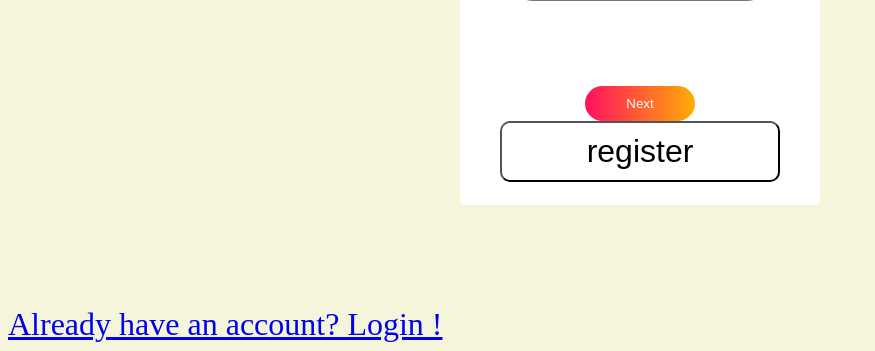
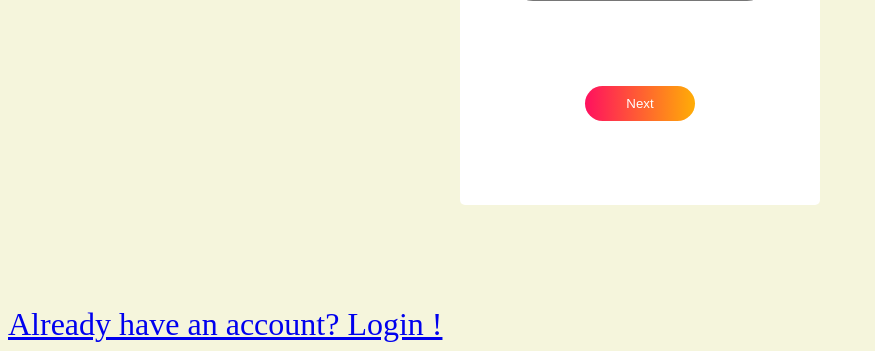
Before and after one commit to Zeotical/MMUsic-TC2L-03, a Flask app: page / in a window 1280 px wide. Shown: the part 496-847 px from the top of the page, without its empty margins (0-875 px from the left). Run offline with Flask 3, Linux system fonts and the light colour scheme.

Commit message:
Forms can be submitted pt 1

```diff
--- a/templates/index.html
+++ b/templates/index.html
@@ -5,15 +5,13 @@
 <div class="register">
   <form id="register_form" action="{{url_for("register")}}" method="post" >
     <h1>Register</h1>
-    <input type="text" name="username_register" placeholder="username" id="username_register"class="input-field" required autofocus>
+    <input type="text" name="username_register" placeholder="username" id="username_"class="input-field" required autofocus>
     <br>
     <input type="password" name="password_register" placeholder="password" id= "ps" class="input-field" required autofocus>
     <input type="image" src="https://www.svgrepo.com/show/453442/visibility-off.svg" onclick="see_ps();return false;" id="image" >
 
     <div class="btn-box">
       <button type="button" id="next">Next</button>
-      <input  type="submit"  value="register" class="btn-register"/>
-
     </div>
   </form>
 
@@ -27,10 +25,10 @@
       <button type="button" id="next2">Next</button>
     </div>
   </form>
-  <form id="form3" action="{{url_for("register")}}" method="post" onsubmit="submit()">
+  <form id="form3" action="{{url_for("register")}}" method="post" onsubmit="submitForm(event)">
     <h1>Music Genre Selection</h1>
-    <input type="hidden" name="hidden1" id="hidden1" />
-    <input type="hidden" name="hidden2" id="hidden2" />
+    <input type="hidden" name="hidden1" id="username_register" />
+    <input type="hidden" name="hidden2" id="password_register" />
 
     <input type="checkbox" name="music1"  id="music1" >
     <label for="music1">Eletronic Pop</label>
@@ -115,10 +113,11 @@ function preview() {
 
  }
 
-  function submit() {
-  document.getElementById("hidden1").value = document.getElementById("username_register").value;
-  document.getElementById("hidden2").value = document.getElementById("ps").value;
+  function submitForm(event) {
+  document.getElementById("username_register").value = document.getElementById("username").value;
+  document.getElementById("password").value = document.getElementById("ps").value;
 
+  return true;
 
 };
   </script>
```
Also changed, not shown: user.py (line endings or trailing spaces).
